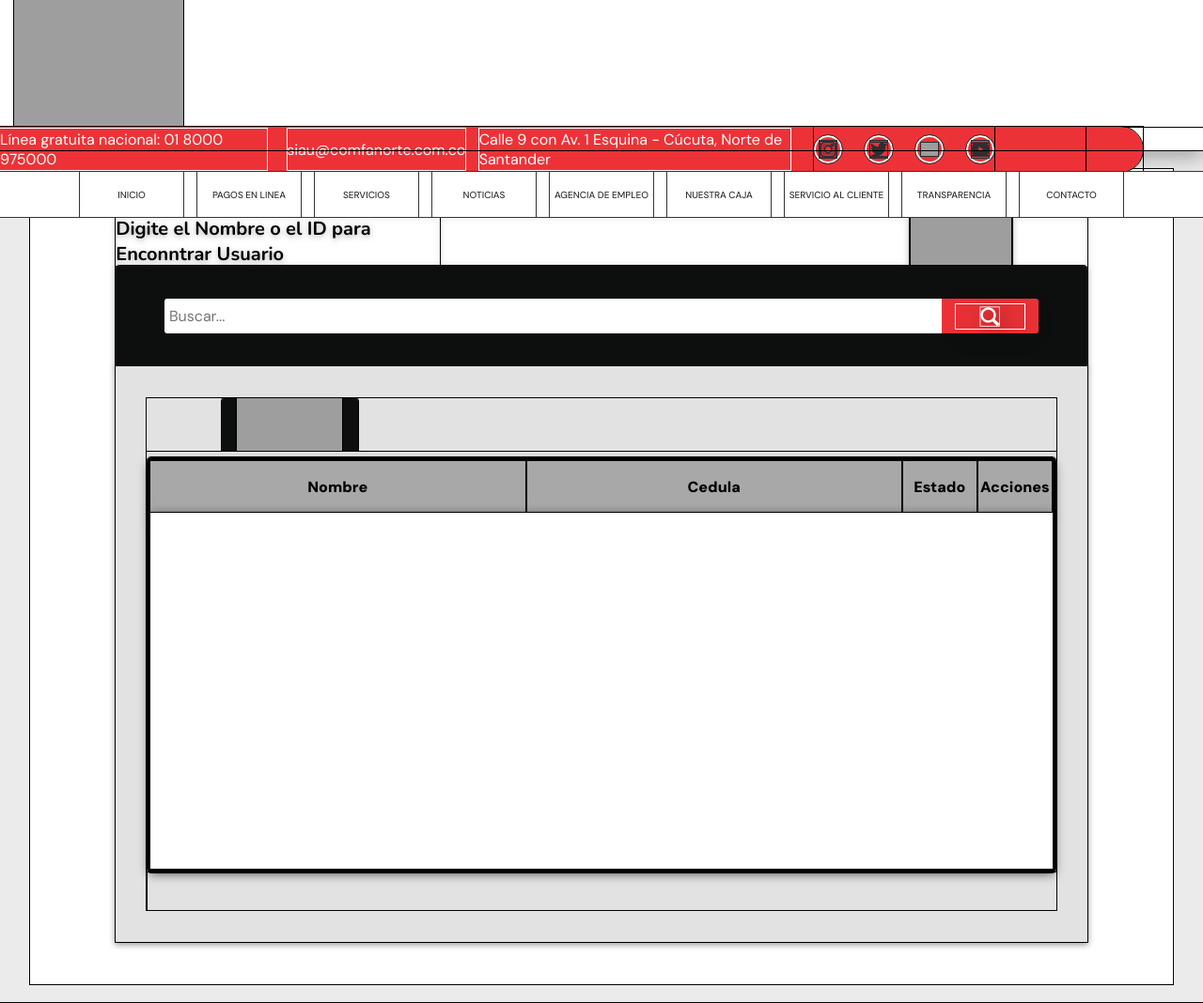
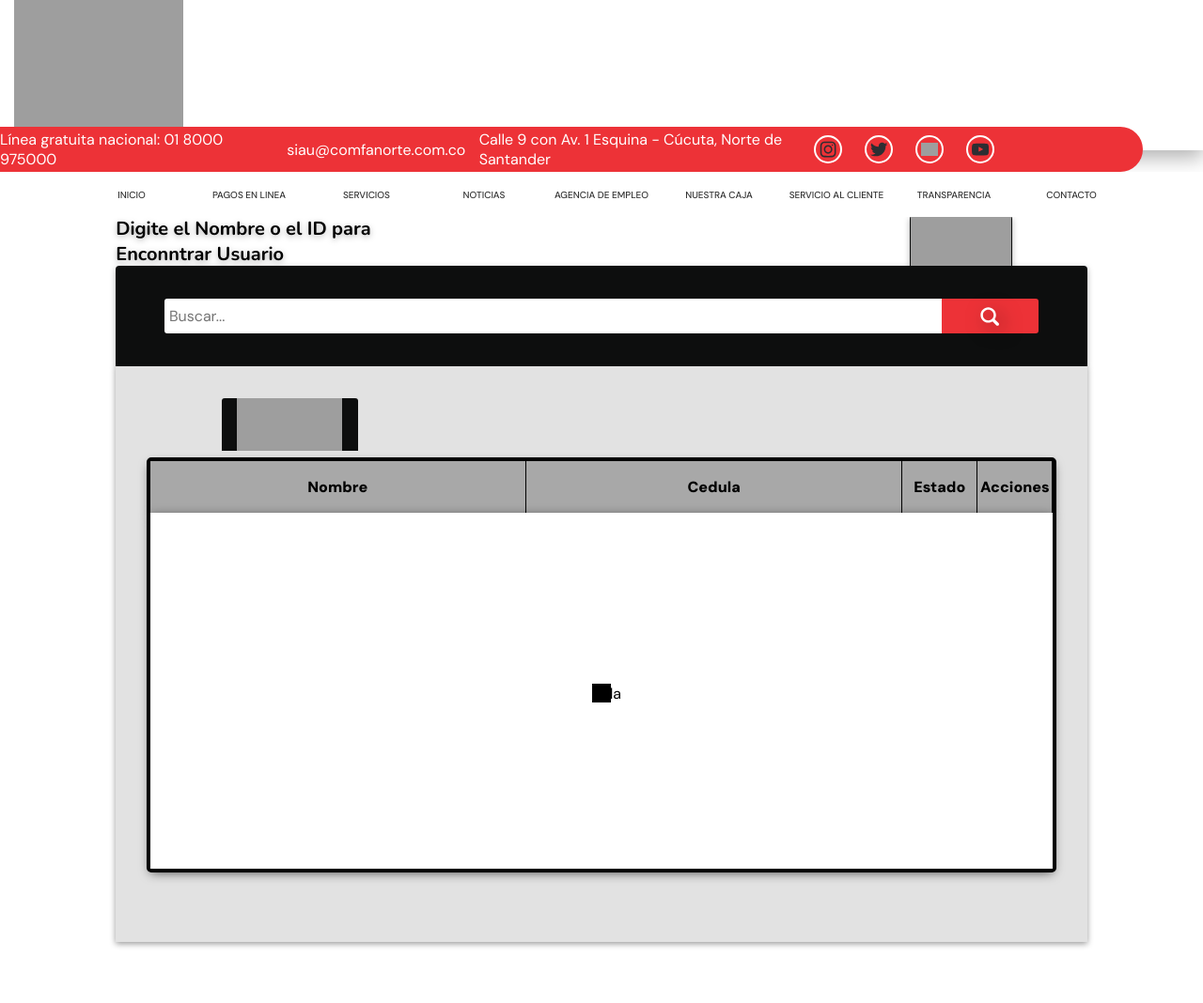
Before and after one commit to cristhi2404/Interfaz_Usuarios-1-, a PHP site: page / in a window 1280 px wide. Shown: the whole page at 94% size. Run offline with PHP 8.4, Linux system fonts and the light colour scheme; grey boxes are pictures that could not be loaded.

Commit message:
commits news

```diff
--- a/index/cssindex.css
+++ b/index/cssindex.css
@@ -190,7 +190,7 @@
     height: 113.5vh;
     min-height: 70vh;
     max-height: 100%;
-    background: rgb(235, 235, 235);
+    background: rgb(255, 255, 255);
     display: flex;
     justify-content: center;
     gap: 20px;
@@ -344,14 +344,18 @@
     overflow-y: auto;
     background: #ffffff;
     filter: drop-shadow(0 4px 6px rgba(0,0,0,0.7));
+    display: flex;
+    justify-content: center;
+    align-items: center;
 
+}
+.divcuadrito{
+    width: 20px;
+    height: 20px;
+    background: #000;
 }
 /*---------------------------------------------------Botones_ paginacion--------*/
 .botones_paginacion{
     height: 5vh;
     display: flex;
 }
-
-*{
-   outline: 1px solid;
-}
--- a/index/index.php
+++ b/index/index.php
@@ -227,7 +227,7 @@
                                 <div class="cuadro">Acciones </div>
                             </div>
                             <div class="contenido_tabla">
-
+                                <div class="divcuadrito">hola</div>
                             </div>
 
                         </div>
```
